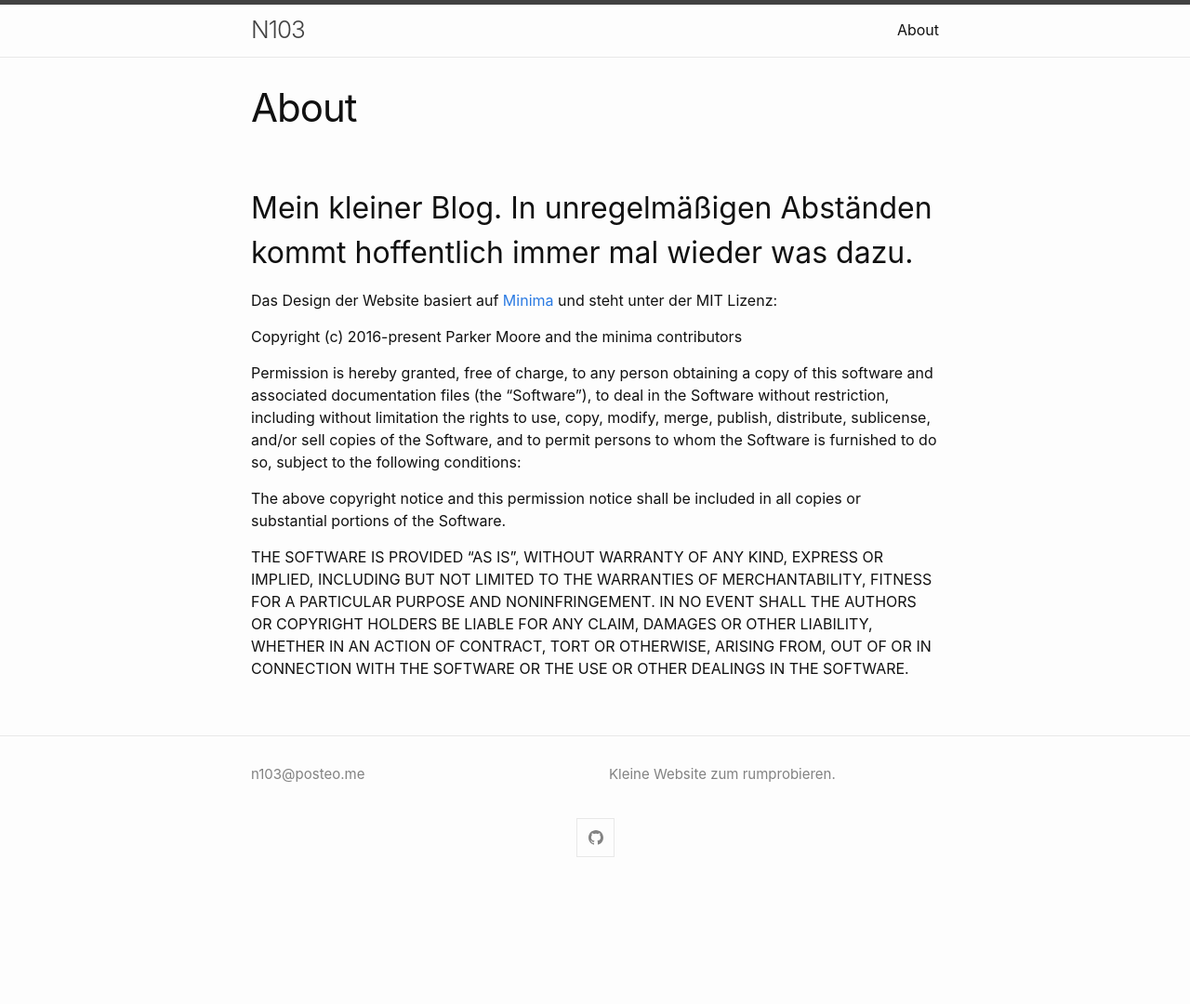
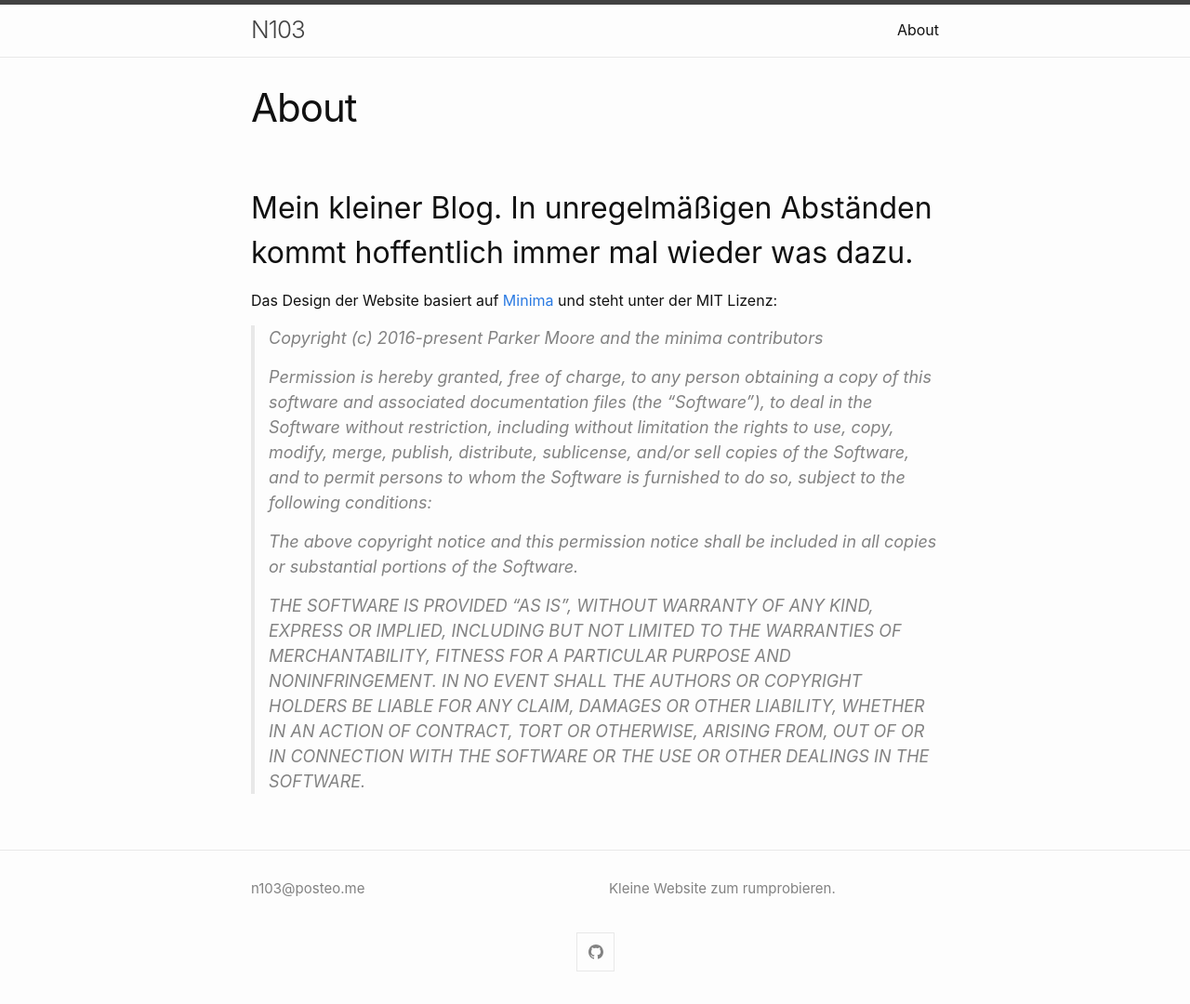
Before and after one commit to n103/n103.github.io, a Jekyll site: the page built from about.md, in a window 1280 px wide. Shown: the whole page at 93% size. Built offline with Jekyll 4.4.1, drawn with Linux system fonts in a browser that asks for light colours; before the commit the page ends 957 px from its top, so only the background shows below that.

```diff
--- a/about.md
+++ b/about.md
@@ -8,19 +8,19 @@ Mein kleiner Blog. In unregelmäßigen Abständen kommt hoffentlich immer mal wi
 ---
 Das Design der Website basiert auf [Minima](https://github.com/jekyll/minima) und steht unter der MIT Lizenz:
 
-Copyright (c) 2016-present Parker Moore and the minima contributors
-
-Permission is hereby granted, free of charge, to any person obtaining a copy
+>Copyright (c) 2016-present Parker Moore and the minima contributors
+>
+>Permission is hereby granted, free of charge, to any person obtaining a copy
 of this software and associated documentation files (the "Software"), to deal
 in the Software without restriction, including without limitation the rights
 to use, copy, modify, merge, publish, distribute, sublicense, and/or sell
 copies of the Software, and to permit persons to whom the Software is
 furnished to do so, subject to the following conditions:
-
-The above copyright notice and this permission notice shall be included in
+>
+>The above copyright notice and this permission notice shall be included in
 all copies or substantial portions of the Software.
-
-THE SOFTWARE IS PROVIDED "AS IS", WITHOUT WARRANTY OF ANY KIND, EXPRESS OR
+>
+>THE SOFTWARE IS PROVIDED "AS IS", WITHOUT WARRANTY OF ANY KIND, EXPRESS OR
 IMPLIED, INCLUDING BUT NOT LIMITED TO THE WARRANTIES OF MERCHANTABILITY,
 FITNESS FOR A PARTICULAR PURPOSE AND NONINFRINGEMENT. IN NO EVENT SHALL THE
 AUTHORS OR COPYRIGHT HOLDERS BE LIABLE FOR ANY CLAIM, DAMAGES OR OTHER
```
